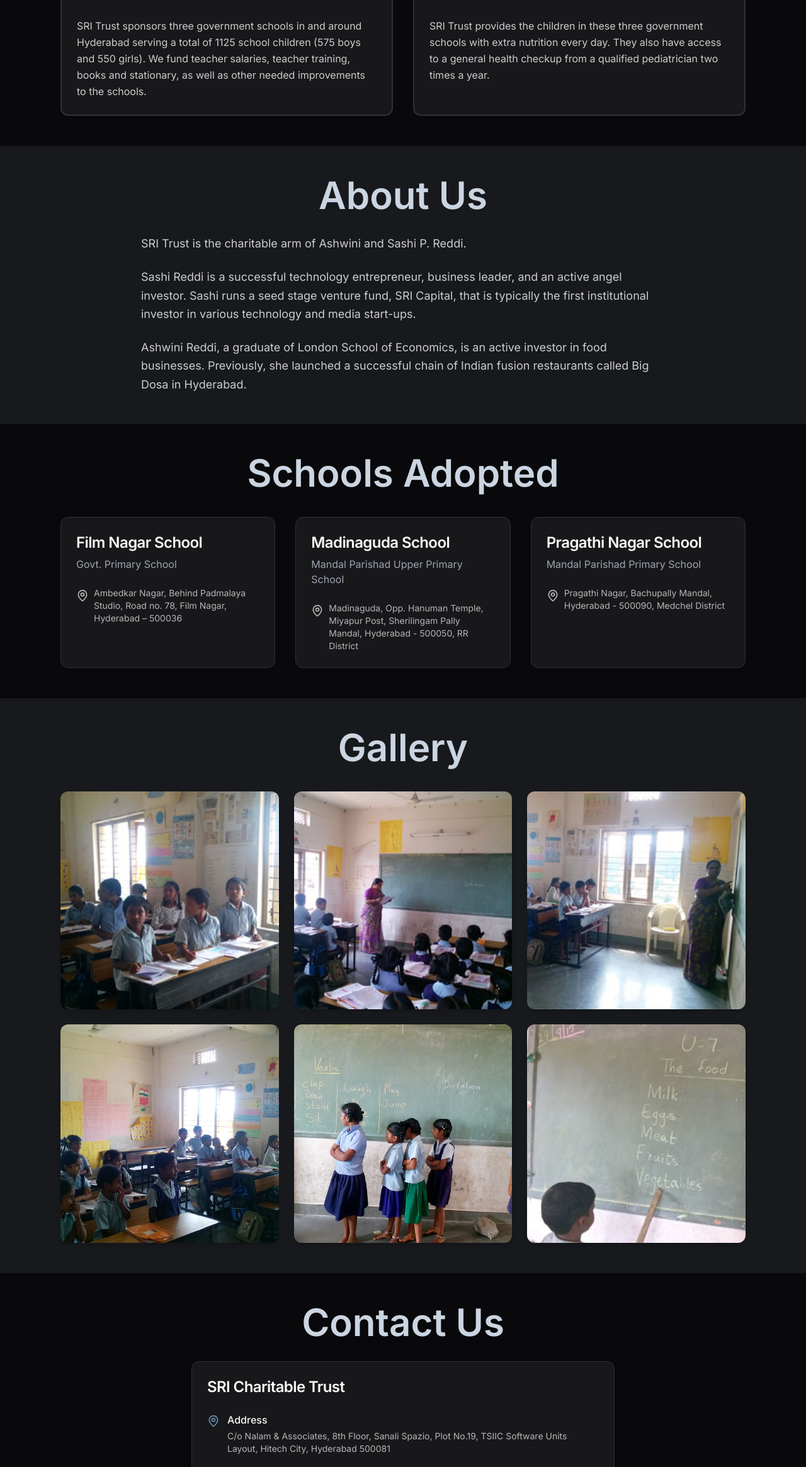
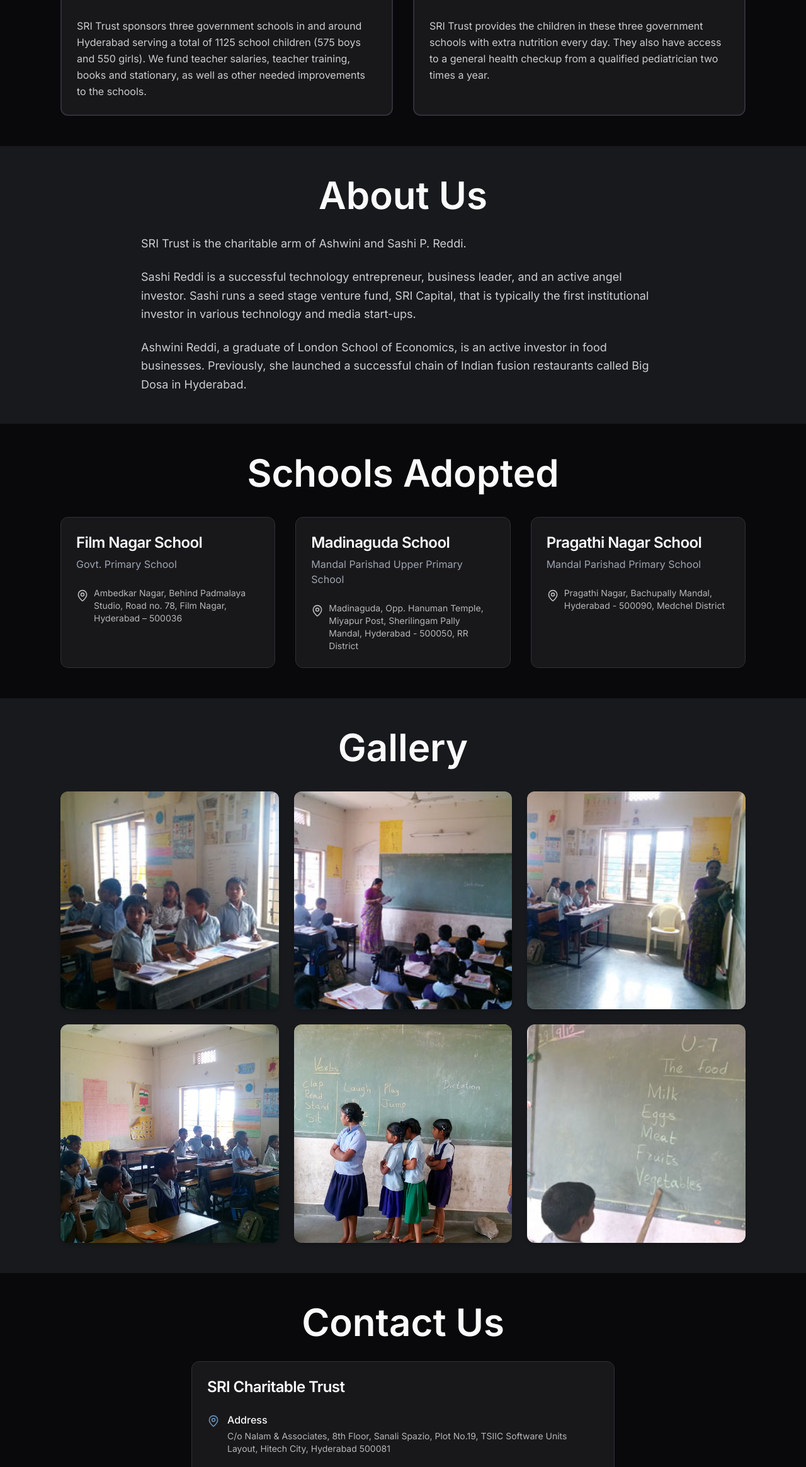
Before and after one commit to externalapps-star/sri-capital-82075, a React (Vite) app: page /trust in a window 1280 px wide. Shown: the part 720-3050 px from the top of the page at 63% size. Built offline with nearby package versions, Linux system fonts and the light colour scheme; the HTML template or start-up script is replaced by a standard one.

Commit message:
Replace slate grey with white

```diff
--- a/src/pages/Trust.tsx
+++ b/src/pages/Trust.tsx
@@ -76,7 +76,7 @@ const Trust = () => {
       {/* About Us Section */}
       <section id="about" className="py-12 px-4 bg-muted/30">
         <div className="container mx-auto max-w-4xl">
-          <h2 className="text-5xl md:text-6xl font-bold text-center mb-8 text-slate-700 dark:text-slate-300">About Us</h2>
+          <h2 className="text-5xl md:text-6xl font-bold text-center mb-8 text-foreground">About Us</h2>
           <div className="space-y-6 text-lg text-foreground/80 leading-relaxed">
             <p>
               SRI Trust is the charitable arm of Ashwini and Sashi P. Reddi.
@@ -94,7 +94,7 @@ const Trust = () => {
       {/* Schools Section */}
       <section id="schools" className="py-12 px-4 bg-background">
         <div className="container mx-auto max-w-6xl">
-          <h2 className="text-5xl md:text-6xl font-bold text-center mb-10 text-slate-700 dark:text-slate-300">Schools Adopted</h2>
+          <h2 className="text-5xl md:text-6xl font-bold text-center mb-10 text-foreground">Schools Adopted</h2>
           <div className="grid md:grid-cols-3 gap-8">
             <Card className="hover:shadow-xl transition-all duration-300">
               <CardHeader>
@@ -153,7 +153,7 @@ const Trust = () => {
       {/* Gallery Section */}
       <section id="gallery" className="py-12 px-4 bg-muted/30">
         <div className="container mx-auto max-w-6xl">
-          <h2 className="text-5xl md:text-6xl font-bold text-center mb-10 text-slate-700 dark:text-slate-300">Gallery</h2>
+          <h2 className="text-5xl md:text-6xl font-bold text-center mb-10 text-foreground">Gallery</h2>
           <div className="grid grid-cols-2 md:grid-cols-3 gap-6">
             {[gallery1, gallery2, gallery3, gallery4, gallery5, gallery6].map((image, index) => (
               <div
@@ -176,7 +176,7 @@ const Trust = () => {
       {/* Contact Section */}
       <section id="contact" className="py-12 px-4 bg-background">
         <div className="container mx-auto max-w-4xl">
-          <h2 className="text-5xl md:text-6xl font-bold text-center mb-8 text-slate-700 dark:text-slate-300">Contact Us</h2>
+          <h2 className="text-5xl md:text-6xl font-bold text-center mb-8 text-foreground">Contact Us</h2>
           <Card className="max-w-2xl mx-auto">
             <CardHeader>
               <CardTitle className="text-2xl">SRI Charitable Trust</CardTitle>
```
